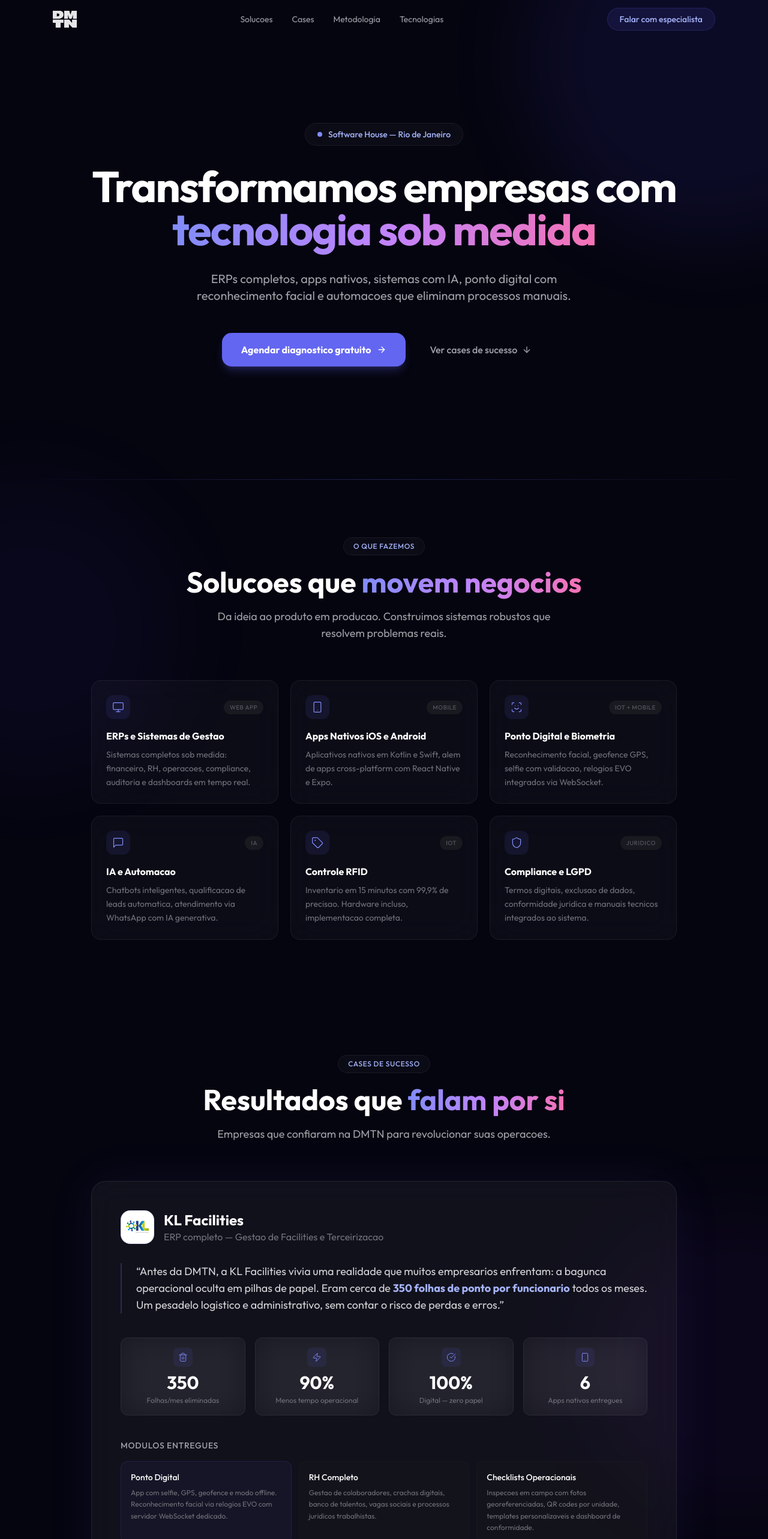
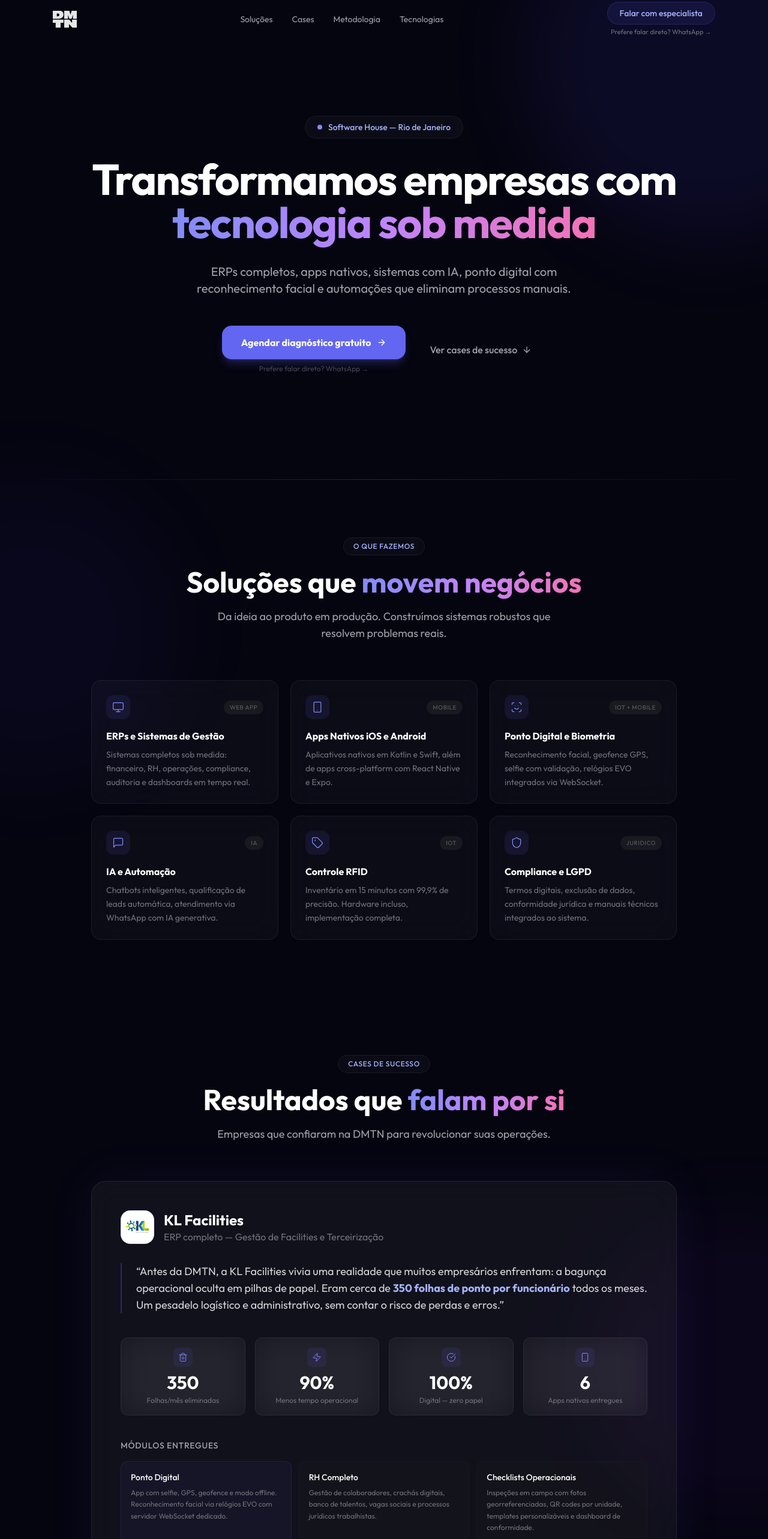
Before and after one commit to ryanfigueredo/dmtn, a Next.js app: page /dev in a window 1280 px wide. Shown: the top 2566 px of the page at 60% size. Built offline with nearby package versions, Linux system fonts and the light colour scheme.

Commit message:
Update text for consistency and clarity across various components, including CasesSection, Footer, Header, and ServicesSection. Corrected typos, improved phrasing, and ensured proper accentuation in Portuguese terms.

```diff
--- a/app/dev/components/cases-section.tsx
+++ b/app/dev/components/cases-section.tsx
@@ -63,7 +63,7 @@ const klStats = [
   {
     value: 350,
     suffix: "",
-    label: "Folhas/mes eliminadas",
+    label: "Folhas/mês eliminadas",
     Icon: Trash2,
   },
   {
@@ -89,17 +89,17 @@ const klStats = [
 const klModules = [
   {
     title: "Ponto Digital",
-    desc: "App com selfie, GPS, geofence e modo offline. Reconhecimento facial via relogios EVO com servidor WebSocket dedicado.",
+    desc: "App com selfie, GPS, geofence e modo offline. Reconhecimento facial via relógios EVO com servidor WebSocket dedicado.",
     highlight: true,
   },
   {
     title: "RH Completo",
-    desc: "Gestao de colaboradores, crachas digitais, banco de talentos, vagas sociais e processos juridicos trabalhistas.",
+    desc: "Gestão de colaboradores, crachás digitais, banco de talentos, vagas sociais e processos jurídicos trabalhistas.",
     highlight: false,
   },
   {
     title: "Checklists Operacionais",
-    desc: "Inspecoes em campo com fotos georeferenciadas, QR codes por unidade, templates personalizaveis e dashboard de conformidade.",
+    desc: "Inspeções em campo com fotos georreferenciadas, QR codes por unidade, templates personalizáveis e dashboard de conformidade.",
     highlight: false,
   },
   {
@@ -109,7 +109,7 @@ const klModules = [
   },
   {
     title: "Compliance e LGPD",
-    desc: "Termos de implantacao digitais, portal de exclusao de dados, manual tecnico-juridico e conformidade automatizada.",
+    desc: "Termos de implantação digitais, portal de exclusão de dados, manual técnico-jurídico e conformidade automatizada.",
     highlight: false,
   },
   {
@@ -133,10 +133,10 @@ const techStack = [
 ];
 
 const rfidStats = [
-  { label: "Inventario manual", value: "8h + 2 pessoas", positive: false },
+  { label: "Inventário manual", value: "8h + 2 pessoas", positive: false },
   { label: "Com RFID", value: "15min + 1 pessoa", positive: true },
-  { label: "Precisao", value: "99,9%", positive: true },
-  { label: "Reducao de perdas", value: "-80%", positive: true },
+  { label: "Precisão", value: "99,9%", positive: true },
+  { label: "Redução de perdas", value: "-80%", positive: true },
 ];
 
 export default function CasesSection() {
@@ -163,7 +163,7 @@ export default function CasesSection() {
             </span>
           </h2>
           <p className="text-zinc-400 max-w-xl mx-auto text-lg">
-            Empresas que confiaram na DMTN para revolucionar suas operacoes.
+            Empresas que confiaram na DMTN para revolucionar suas operações.
           </p>
         </motion.div>
 
@@ -194,7 +194,7 @@ export default function CasesSection() {
                   KL Facilities
                 </h3>
                 <p className="text-zinc-500">
-                  ERP completo — Gestao de Facilities e Terceirizacao
+                  ERP completo — Gestão de Facilities e Terceirização
                 </p>
               </div>
             </div>
@@ -202,12 +202,12 @@ export default function CasesSection() {
             {/* Quote */}
             <blockquote className="text-zinc-300 text-base sm:text-lg leading-relaxed mb-10 border-l-2 border-indigo-500/30 pl-6">
               &ldquo;Antes da DMTN, a KL Facilities vivia uma realidade que
-              muitos empresarios enfrentam: a bagunca operacional oculta em
+              muitos empresários enfrentam: a bagunça operacional oculta em
               pilhas de papel. Eram cerca de{" "}
               <span className="text-indigo-300 font-semibold">
-                350 folhas de ponto por funcionario
+                350 folhas de ponto por funcionário
               </span>{" "}
-              todos os meses. Um pesadelo logistico e administrativo, sem contar
+              todos os meses. Um pesadelo logístico e administrativo, sem contar
               o risco de perdas e erros.&rdquo;
             </blockquote>
 
@@ -232,7 +232,7 @@ export default function CasesSection() {
             {/* Modules */}
             <div className="mb-8">
               <h4 className="text-sm font-medium text-zinc-400 uppercase tracking-wider mb-4">
-                Modulos entregues
+                Módulos entregues
               </h4>
               <div className="grid sm:grid-cols-2 lg:grid-cols-3 gap-3">
                 {klModules.map((mod, i) => (
@@ -336,8 +336,8 @@ export default function CasesSection() {
               ))}
             </div>
             <p className="text-xs text-zinc-500 leading-relaxed">
-              Hardware incluso com implementacao completa. Leitura por
-              proximidade, relatorios automaticos e integracao com sistemas
+              Hardware incluso com implementação completa. Leitura por
+              proximidade, relatórios automáticos e integração com sistemas
               existentes.
             </p>
           </motion.div>
@@ -364,16 +364,16 @@ export default function CasesSection() {
             </div>
             <p className="text-sm text-zinc-400 leading-relaxed mb-5">
               Sistema completo de pedidos via WhatsApp com apps nativos (Kotlin +
-              iOS) que imprimem diretamente na impressora termica. Integrado com
-              gestao de cardapio e acompanhamento em tempo real.
+              iOS) que imprimem diretamente na impressora térmica. Integrado com
+              gestão de cardápio e acompanhamento em tempo real.
             </p>
             <div className="flex flex-wrap gap-2">
               {[
                 "Kotlin",
                 "Swift",
-                "Impressao Termica",
+                "Impressão Térmica",
                 "WhatsApp API",
-                "Cardapio Digital",
+                "Cardápio Digital",
               ].map((tech) => (
                 <span
                   key={tech}
--- a/app/dev/components/footer.tsx
+++ b/app/dev/components/footer.tsx
@@ -55,11 +55,11 @@ const Footer = () => {
 
         <div className="mt-6 pt-6 border-t border-zinc-800/30 flex flex-col sm:flex-row items-center justify-between gap-4">
           <p className="text-xs text-zinc-700">
-            DMTN Digital — Tecnologia e Solucoes
+            DMTN Digital — Tecnologia e Soluções
           </p>
           <nav className="flex items-center gap-6 text-xs text-zinc-600">
             <a href="#solucoes" className="hover:text-zinc-400 transition-colors">
-              Solucoes
+              Soluções
             </a>
             <a href="#cases" className="hover:text-zinc-400 transition-colors">
               Cases
--- a/app/dev/components/header.tsx
+++ b/app/dev/components/header.tsx
@@ -35,7 +35,7 @@ const Header = () => {
 
         <nav className="hidden md:flex items-center gap-8 text-sm text-zinc-400">
           <a href="#solucoes" className="hover:text-white transition-colors">
-            Solucoes
+            Soluções
           </a>
           <a href="#cases" className="hover:text-white transition-colors">
             Cases
@@ -49,14 +49,24 @@ const Header = () => {
         </nav>
 
         <div className="flex items-center gap-3">
+          <div className="hidden sm:flex flex-col items-center">
             <Link
-            href="https://wa.me/5521997624873?text=Ol%C3%A1%2C%20gostaria%20de%20mais%20informa%C3%A7%C3%B5es%20sobre%20os%20servi%C3%A7os%20da%20DMTN"
+              href="https://crm.dmtn.com.br/apresentacao"
               target="_blank"
               rel="noopener noreferrer"
-            className="hidden sm:inline-flex text-sm font-medium px-5 py-2 rounded-full bg-indigo-500/10 text-indigo-300 border border-indigo-500/20 hover:bg-indigo-500/20 hover:border-indigo-500/30 transition-all"
+              className="inline-flex text-sm font-medium px-5 py-2 rounded-full bg-indigo-500/10 text-indigo-300 border border-indigo-500/20 hover:bg-indigo-500/20 hover:border-indigo-500/30 transition-all"
             >
               Falar com especialista
             </Link>
+            <Link
+              href="https://wa.me/5521997624873"
+              target="_blank"
+              rel="noopener noreferrer"
+              className="text-[11px] text-zinc-500 hover:text-zinc-400 transition-colors mt-1"
+            >
+              Prefere falar direto? WhatsApp →
+            </Link>
+          </div>
           <div className="md:hidden">
             <CustomSheetHeader />
           </div>
--- a/app/dev/components/section-func-metodology.tsx
+++ b/app/dev/components/section-func-metodology.tsx
@@ -21,15 +21,15 @@ const FuncMetodology = () => {
             Comece agora
           </span>
           <h2 className="text-3xl sm:text-4xl font-bold text-white mb-4">
-            Agende seu diagnostico{" "}
+            Agende seu diagnóstico{" "}
             <span className="bg-gradient-to-r from-indigo-400 via-purple-400 to-pink-400 bg-clip-text text-transparent">
               gratuito
             </span>
           </h2>
           <p className="text-zinc-400 max-w-md mx-auto">
-            Assim como em uma consulta medica, o diagnostico e a etapa inicial
+            Assim como em uma consulta médica, o diagnóstico é a etapa inicial
             para entender os sintomas, identificar problemas e prescrever as
-            melhores solucoes para o seu negocio.
+            melhores soluções para o seu negócio.
           </p>
         </motion.div>
 
@@ -46,26 +46,34 @@ const FuncMetodology = () => {
             </div>
 
             <h3 className="text-white font-semibold text-lg mb-2">
-              Diagnostico: o check-up do seu projeto
+              Diagnóstico: o check-up do seu projeto
             </h3>
             <p className="text-zinc-400 text-sm mb-8 max-w-md mx-auto leading-relaxed">
-              Nossos especialistas atuam como medicos para o seu negocio, prontos
-              para ouvir suas necessidades, realizar uma analise detalhada e
-              indicar os melhores caminhos para resultados incriveis.
+              Nossos especialistas atuam como médicos para o seu negócio, prontos
+              para ouvir suas necessidades, realizar uma análise detalhada e
+              indicar os melhores caminhos para resultados incríveis.
             </p>
 
             <Link
-              href="https://wa.me/5521997624873?text=Ol%C3%A1%2C%20gostaria%20de%20mais%20informa%C3%A7%C3%B5es%20sobre%20os%20servi%C3%A7os%20da%20DMTN"
+              href="https://crm.dmtn.com.br/apresentacao"
               target="_blank"
               rel="noopener noreferrer"
               className="group inline-flex items-center gap-2.5 bg-indigo-500 hover:bg-indigo-400 text-white font-semibold text-base px-8 py-4 rounded-xl transition-all shadow-lg shadow-indigo-500/25 hover:shadow-indigo-500/40 hover:scale-[1.02] active:scale-[0.98]"
             >
-              Agendar meu diagnostico
+              Agendar meu diagnóstico
               <ArrowRight className="w-4 h-4 group-hover:translate-x-0.5 transition-transform" />
+            </Link>
+            <Link
+              href="https://wa.me/5521997624873"
+              target="_blank"
+              rel="noopener noreferrer"
+              className="text-xs text-zinc-500/60 hover:text-zinc-400 transition-colors mt-2 inline-block"
+            >
+              Prefere falar direto? WhatsApp →
             </Link>
 
             <p className="text-xs text-zinc-600 mt-4">
-              Nossos especialistas estao prontos para ouvir voce e cuidar do seu
+              Nossos especialistas estão prontos para ouvir você e cuidar do seu
               projeto!
             </p>
           </div>
--- a/app/dev/components/section-header.tsx
+++ b/app/dev/components/section-header.tsx
@@ -51,7 +51,7 @@ const HeaderSection = () => {
           transition={{ duration: 0.7, delay: 0.3 }}
         >
           ERPs completos, apps nativos, sistemas com IA, ponto digital com
-          reconhecimento facial e automacoes que eliminam processos manuais.
+          reconhecimento facial e automações que eliminam processos manuais.
         </motion.p>
 
         <motion.div
@@ -60,15 +60,25 @@ const HeaderSection = () => {
           animate={{ opacity: 1, y: 0 }}
           transition={{ duration: 0.6, delay: 0.45 }}
         >
+          <div className="flex flex-col items-center">
             <Link
-            href="https://wa.me/5521997624873?text=Ol%C3%A1%2C%20gostaria%20de%20mais%20informa%C3%A7%C3%B5es%20sobre%20os%20servi%C3%A7os%20da%20DMTN"
+              href="https://crm.dmtn.com.br/apresentacao"
               target="_blank"
               rel="noopener noreferrer"
               className="group inline-flex items-center gap-2.5 bg-indigo-500 hover:bg-indigo-400 text-white font-semibold text-base px-8 py-4 rounded-2xl transition-all shadow-lg shadow-indigo-500/25 hover:shadow-indigo-500/40 hover:scale-[1.02] active:scale-[0.98]"
             >
-            Agendar diagnostico gratuito
+              Agendar diagnóstico gratuito
               <ArrowRight className="w-4 h-4 group-hover:translate-x-0.5 transition-transform" />
             </Link>
+            <Link
+              href="https://wa.me/5521997624873"
+              target="_blank"
+              rel="noopener noreferrer"
+              className="text-xs text-zinc-500/60 hover:text-zinc-400 transition-colors mt-2"
+            >
+              Prefere falar direto? WhatsApp →
+            </Link>
+          </div>
           <a
             href="#cases"
             className="inline-flex items-center gap-2 text-zinc-400 hover:text-white font-medium text-base px-6 py-4 rounded-2xl transition-colors"
--- a/app/dev/components/section-metodology.tsx
+++ b/app/dev/components/section-metodology.tsx
@@ -6,25 +6,25 @@ const steps = [
   {
     step: "01",
     title: "Explorar",
-    desc: "Imersao no seu negocio. Entendemos processos, dores e oportunidades antes de escrever uma linha de codigo.",
+    desc: "Imersão no seu negócio. Entendemos processos, dores e oportunidades antes de escrever uma linha de código.",
     gradient: "from-blue-500/20",
   },
   {
     step: "02",
     title: "Planejar",
-    desc: "Arquitetura da solucao, design de interfaces e planejamento de entregas com milestones claros.",
+    desc: "Arquitetura da solução, design de interfaces e planejamento de entregas com milestones claros.",
     gradient: "from-indigo-500/20",
   },
   {
     step: "03",
     title: "Construir",
-    desc: "Desenvolvimento agil com entregas parciais. Voce acompanha cada evolucao em tempo real.",
+    desc: "Desenvolvimento ágil com entregas parciais. Você acompanha cada evolução em tempo real.",
     gradient: "from-purple-500/20",
   },
   {
     step: "04",
-    title: "Lancar",
-    desc: "Deploy, treinamento da equipe e suporte continuo. Seu sistema nasce pronto para escalar.",
+    title: "Lançar",
+    desc: "Deploy, treinamento da equipe e suporte contínuo. Seu sistema nasce pronto para escalar.",
     gradient: "from-violet-500/20",
   },
 ];
@@ -50,7 +50,7 @@ export default function MetodologiaSection() {
             </span>
           </h2>
           <p className="text-zinc-400 max-w-xl mx-auto text-lg">
-            Quatro etapas para transformar sua operacao sem complicacao.
+            Quatro etapas para transformar sua operação sem complicação.
           </p>
         </motion.div>
 
--- a/app/dev/components/section-partners.tsx
+++ b/app/dev/components/section-partners.tsx
@@ -23,11 +23,21 @@ const SectionPartners = () => {
         </h2>
 
 
-        <Link className="" href="https://wa.me/5521997624873?text=Olá,%20gostaria%20de%20mais%20informações%20sobre%20os%20serviços%20da%20DMTN%20Digital">
-          <Button className="md:mt-8">
-          Marcar uma conversa <ArrowRight />
-          </Button>
-        </Link>
+        <div className="flex flex-col items-center">
+          <Link href="https://crm.dmtn.com.br/apresentacao" target="_blank" rel="noopener noreferrer">
+            <Button className="md:mt-8">
+              Marcar uma conversa <ArrowRight />
+            </Button>
+          </Link>
+          <Link
+            href="https://wa.me/5521997624873"
+            target="_blank"
+            rel="noopener noreferrer"
+            className="text-xs text-zinc-500/60 hover:text-zinc-400 transition-colors mt-2"
+          >
+            Prefere falar direto? WhatsApp →
+          </Link>
+        </div>
       </div>
     </div>
   );
--- a/app/dev/components/services-section.tsx
+++ b/app/dev/components/services-section.tsx
@@ -14,38 +14,38 @@ import {
 const services = [
   {
     Icon: Monitor,
-    title: "ERPs e Sistemas de Gestao",
-    desc: "Sistemas completos sob medida: financeiro, RH, operacoes, compliance, auditoria e dashboards em tempo real.",
+    title: "ERPs e Sistemas de Gestão",
+    desc: "Sistemas completos sob medida: financeiro, RH, operações, compliance, auditoria e dashboards em tempo real.",
     tag: "Web App",
   },
   {
     Icon: Smartphone,
     title: "Apps Nativos iOS e Android",
-    desc: "Aplicativos nativos em Kotlin e Swift, alem de apps cross-platform com React Native e Expo.",
+    desc: "Aplicativos nativos em Kotlin e Swift, além de apps cross-platform com React Native e Expo.",
     tag: "Mobile",
   },
   {
     Icon: ScanFace,
     title: "Ponto Digital e Biometria",
-    desc: "Reconhecimento facial, geofence GPS, selfie com validacao, relogios EVO integrados via WebSocket.",
+    desc: "Reconhecimento facial, geofence GPS, selfie com validação, relógios EVO integrados via WebSocket.",
     tag: "IoT + Mobile",
   },
   {
     Icon: MessageSquare,
-    title: "IA e Automacao",
-    desc: "Chatbots inteligentes, qualificacao de leads automatica, atendimento via WhatsApp com IA generativa.",
+    title: "IA e Automação",
+    desc: "Chatbots inteligentes, qualificação de leads automática, atendimento via WhatsApp com IA generativa.",
     tag: "IA",
   },
   {
     Icon: Tag,
     title: "Controle RFID",
-    desc: "Inventario em 15 minutos com 99,9% de precisao. Hardware incluso, implementacao completa.",
+    desc: "Inventário em 15 minutos com 99,9% de precisão. Hardware incluso, implementação completa.",
     tag: "IoT",
   },
   {
     Icon: Shield,
     title: "Compliance e LGPD",
-    desc: "Termos digitais, exclusao de dados, conformidade juridica e manuais tecnicos integrados ao sistema.",
+    desc: "Termos digitais, exclusão de dados, conformidade jurídica e manuais técnicos integrados ao sistema.",
     tag: "Juridico",
   },
 ];
@@ -68,13 +68,13 @@ const ServicesSection: React.FC = () => {
             O que fazemos
           </span>
           <h2 className="text-3xl sm:text-4xl lg:text-5xl font-bold text-white mb-5">
-            Solucoes que{" "}
+            Soluções que{" "}
             <span className="bg-gradient-to-r from-indigo-400 via-purple-400 to-pink-400 bg-clip-text text-transparent">
-              movem negocios
+              movem negócios
             </span>
           </h2>
           <p className="text-zinc-400 max-w-xl mx-auto text-lg">
-            Da ideia ao produto em producao. Construimos sistemas robustos que
+            Da ideia ao produto em produção. Construímos sistemas robustos que
             resolvem problemas reais.
           </p>
         </motion.div>
--- a/app/dev/components/sheet-header.tsx
+++ b/app/dev/components/sheet-header.tsx
@@ -23,7 +23,7 @@ const CustomSheetHeader = () => {
         </SheetHeader>
         <nav className="flex flex-col gap-4 py-6">
           <a href="#solucoes" className="text-zinc-300 hover:text-white transition-colors">
-            Solucoes
+            Soluções
           </a>
           <a href="#cases" className="text-zinc-300 hover:text-white transition-colors">
             Cases
@@ -37,12 +37,20 @@ const CustomSheetHeader = () => {
           <Link
             target="_blank"
             rel="noopener noreferrer"
-            href="https://wa.me/5521997624873?text=Ol%C3%A1%2C%20gostaria%20de%20mais%20informa%C3%A7%C3%B5es%20sobre%20os%20servi%C3%A7os%20da%20DMTN"
+            href="https://crm.dmtn.com.br/apresentacao"
             className="mt-4"
           >
             <Button className="w-full bg-indigo-500 hover:bg-indigo-400 text-white">
               Falar com especialista
             </Button>
+          </Link>
+          <Link
+            href="https://wa.me/5521997624873"
+            target="_blank"
+            rel="noopener noreferrer"
+            className="block text-center text-[11px] text-zinc-500 hover:text-zinc-400 transition-colors mt-2"
+          >
+            Prefere falar direto? WhatsApp →
           </Link>
         </nav>
       </SheetContent>
--- a/app/dev/components/techs-section.tsx
+++ b/app/dev/components/techs-section.tsx
@@ -38,21 +38,31 @@ export default function TechSection() {
               Stack
             </span>
             <h2 className="text-2xl sm:text-3xl font-bold text-white leading-tight">
-              Tecnologias e ferramentas mais avancadas do mercado
+              Tecnologias e ferramentas mais avançadas do mercado
             </h2>
             <p className="text-zinc-400">
-              Projetos incriveis exigem ferramentas incriveis. Usamos o que ha de
-              melhor para entregar performance, seguranca e escalabilidade.
+              Projetos incríveis exigem ferramentas incríveis. Usamos o que há de
+              melhor para entregar performance, segurança e escalabilidade.
             </p>
+            <div className="flex flex-col">
               <Link
-              href="https://wa.me/5521997624873?text=Ol%C3%A1%2C%20gostaria%20de%20mais%20informa%C3%A7%C3%B5es%20sobre%20os%20servi%C3%A7os%20da%20DMTN"
+                href="https://crm.dmtn.com.br/apresentacao"
                 target="_blank"
                 rel="noopener noreferrer"
                 className="group inline-flex items-center gap-2 text-indigo-400 hover:text-indigo-300 font-medium transition-colors"
               >
-              Comecar agora
+                Começar agora
                 <ArrowRight className="w-4 h-4 group-hover:translate-x-0.5 transition-transform" />
               </Link>
+              <Link
+                href="https://wa.me/5521997624873"
+                target="_blank"
+                rel="noopener noreferrer"
+                className="text-xs text-zinc-500/60 hover:text-zinc-400 transition-colors mt-1.5"
+              >
+                Prefere falar direto? WhatsApp →
+              </Link>
+            </div>
           </motion.div>
 
           {/* Grid */}
```
Lines whose indentation alone changed are shown as unchanged.
